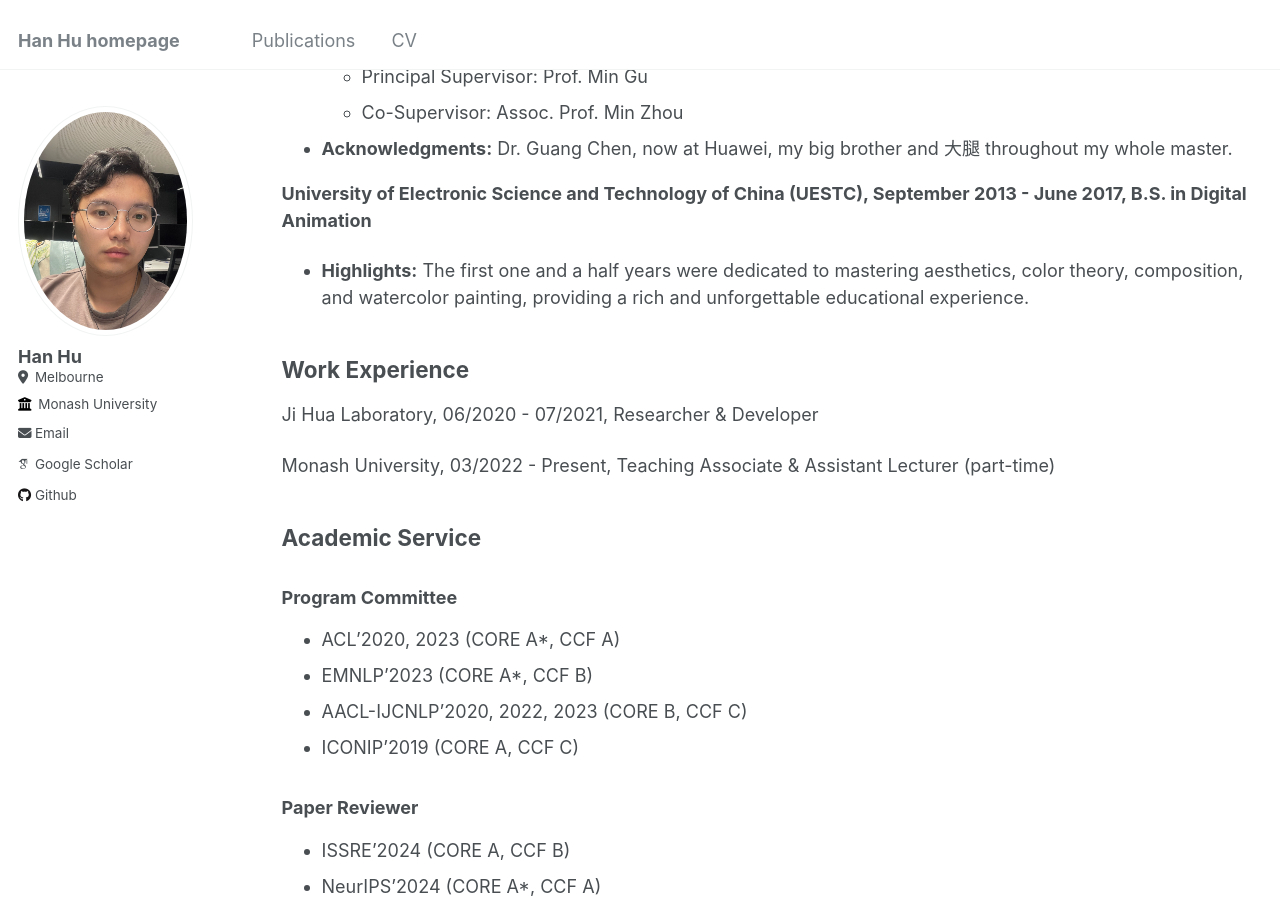
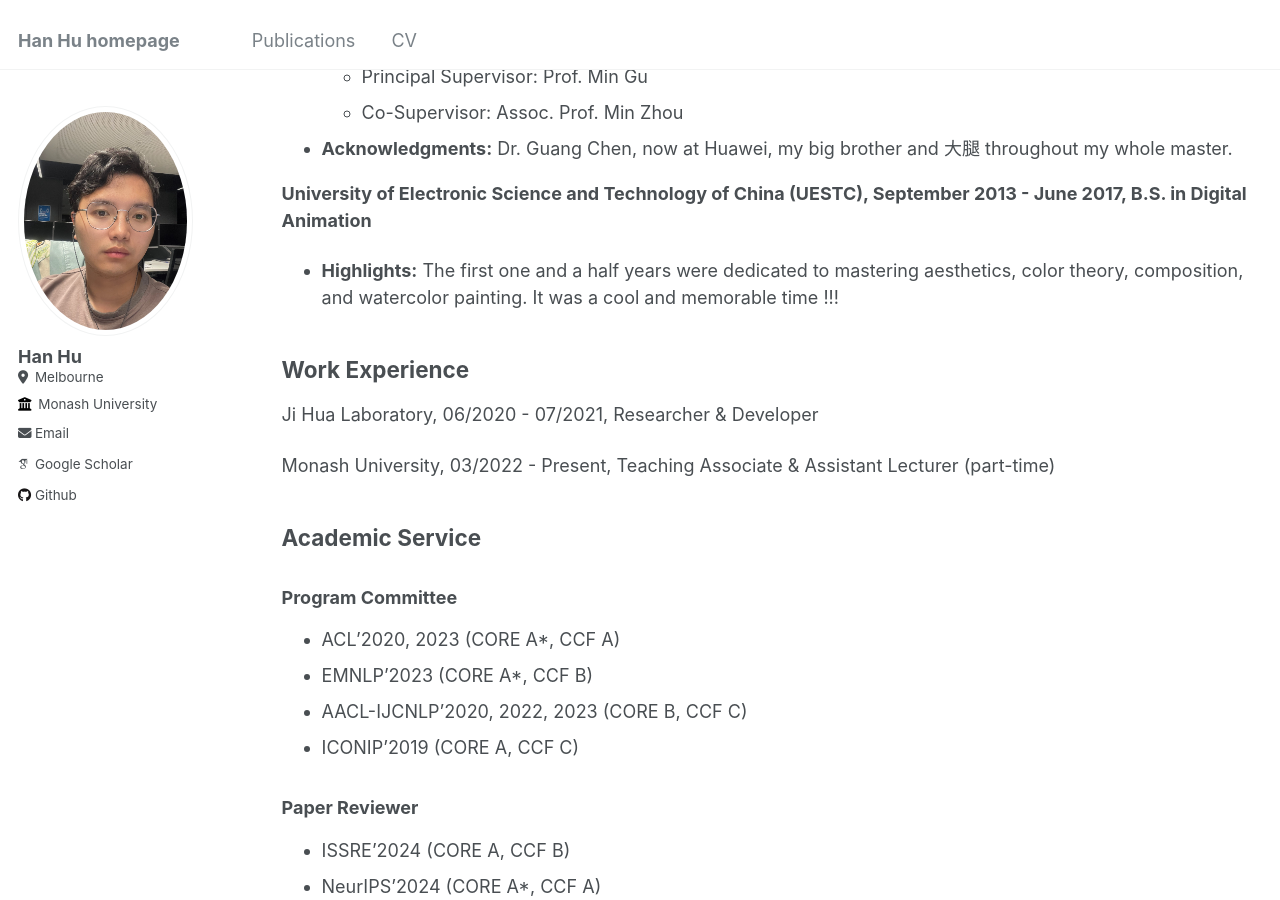
Before and after one commit to huhanGitHub/huhanGitHub.github.io, a Jekyll site: the page built from _pages/cv.md, in a window 1280 px wide and 900 px high, scrolled down 622 px. Built offline with Jekyll 4.4.1, drawn with Linux system fonts in a browser that asks for light colours; some web fonts are replaced.

Commit message:
Update cv.md

```diff
--- a/_pages/cv.md
+++ b/_pages/cv.md
@@ -29,7 +29,7 @@ redirect_from:
 - **Acknowledgments:** Dr. Guang Chen, now at Huawei, my big brother and 大腿 throughout my whole master.
 
 **University of Electronic Science and Technology of China (UESTC), September 2013 - June 2017, B.S. in Digital Animation**
-- **Highlights:** The first one and a half years were dedicated to mastering aesthetics, color theory, composition, and watercolor painting, providing a rich and unforgettable educational experience.
+- **Highlights:** The first one and a half years were dedicated to mastering aesthetics, color theory, composition, and watercolor painting. It was a cool and memorable time !!!
 
 
 
```
